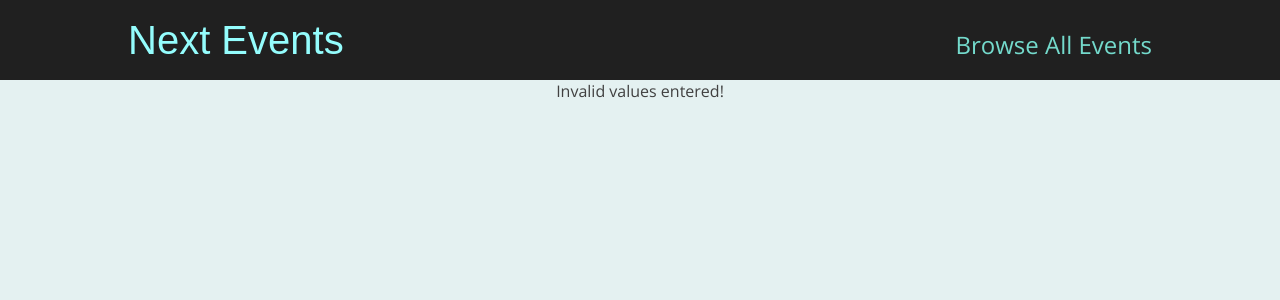
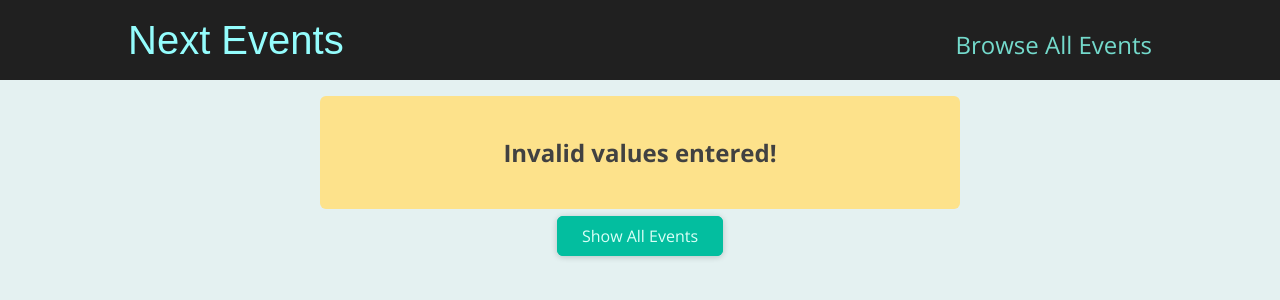
Before and after one commit to catalinst/events-app, a Next.js app: page /events/e2 in a window 1280 px wide. Shown: the top 300 px of the page. Built offline with nearby package versions, Linux system fonts and the light colour scheme.

Commit message:
Polish the app

```diff
--- a/components/EventItem.js
+++ b/components/EventItem.js
@@ -1,5 +1,5 @@
 import classes from '../styles/EventItem.module.css';
-import Button from "./Button";
+import Button from "./layout/Button";
 import DateIcon from "./icons/DateIcon";
 import AddressIcon from "./icons/AddressIcon";
 import ArrowRightIcon from "./icons/ArrowRightIcon";
--- a/components/EventSearch.js
+++ b/components/EventSearch.js
@@ -1,5 +1,5 @@
 import classes from '../styles/EventSearch.module.css';
-import Button from "./Button";
+import Button from "./layout/Button";
 import { useRef } from "react";
 
 function EventSearch(props) {
--- a/components/Button.js
+++ b/components/layout/Button.js
@@ -1,5 +1,5 @@
 import Link from 'next/link';
-import classes from '../styles/Button.module.css';
+import classes from '../../styles/Button.module.css';
 
 function Button(props) {
 
--- /dev/null
+++ b/components/layout/ErrorAlert.js
@@ -0,0 +1,7 @@
+import classes from '../../styles/ErrorAlert.module.css';
+
+function ErrorAlert(props) {
+  return <div className={classes.alert}>{props.children}</div>;
+}
+
+export default ErrorAlert;
--- a/components/Header.js
+++ b/components/layout/Header.js
@@ -1,5 +1,5 @@
 import Link from 'next/link';
-import classes from '../styles/Header.module.css';
+import classes from '../../styles/Header.module.css';
 
 function Header() {
     return (
--- /dev/null
+++ b/components/layout/ResultsTitle.js
@@ -0,0 +1,20 @@
+import Button from "./Button";
+import classes from '../../styles/ResultsTitle.module.css';
+
+function ResultsTitle(props) {
+  const { date } = props;
+
+  const formattedDate = new Date(date).toLocaleDateString('en-US', {
+    month: 'long',
+    year: 'numeric',
+  });
+
+  return (
+    <section className={classes.title}>
+      <h1>Events in {formattedDate}</h1>
+      <Button link='/events'>Show all events</Button>
+    </section>
+  );
+}
+
+export default ResultsTitle;
--- a/pages/_app.js
+++ b/pages/_app.js
@@ -1,5 +1,5 @@
 import '../styles/globals.css'
-import Layout from "../components/Layout";
+import Layout from "../components/layout/Layout";
 
 function MyApp({Component, pageProps}) {
     return (
--- a/pages/events/[...slug].js
+++ b/pages/events/[...slug].js
@@ -1,30 +1,57 @@
 import { useRouter } from "next/router";
-import {getFilteredEvents} from "../../dummy-data";
+import { getFilteredEvents } from "../../dummy-data";
 import EventList from "../../components/EventList";
+import ResultsTitle from "../../components/layout/ResultsTitle";
+import ErrorAlert from "../../components/layout/ErrorAlert";
+import Button from "../../components/layout/Button";
 
 function FilteredEventsPage() {
     const router = useRouter();
     const filterData = router.query['slug'];
 
+    /*
+    This is needed cause we double render -> first time we have no value for router.query -> error
+     */
     if (!filterData) {
-        return <p className={'center'}>Loading...</p>  // need
+        return <p className={'center'}>Loading...</p>
     }
 
     const yearNumber = parseInt(filterData[0]);
     const monthNumber = +filterData[1]; // same as above
 
     if(isNaN(yearNumber) || isNaN(monthNumber)) {
-        return <p className={'center'}>Invalid values entered!</p>
+        return (
+            <div>
+                <ErrorAlert>
+                    <p>Invalid values entered!</p>
+                </ErrorAlert>
+                <div className={'center'}>
+                    <Button link={'/events'}>Show All Events</Button>
+                </div>
+            </div>
+        );
     }
 
     const events = getFilteredEvents({ year: yearNumber, month: monthNumber });
 
     if (!events || events.length === 0) {
-        return <p className={'center'}>No events found!</p>
+        return (
+            <div>
+                <ErrorAlert>
+                    <p>No events found!</p>
+                </ErrorAlert>
+                <div className={'center'}>
+                    <Button link={'/events'}>Show All Events</Button>
+                </div>
+            </div>
+        );
     }
+
+    const date = new Date(yearNumber, monthNumber - 1);
 
     return (
         <div>
+            <ResultsTitle date={date} />
             <EventList list={events} />
         </div>
     );
--- /dev/null
+++ b/styles/ErrorAlert.module.css
@@ -0,0 +1,11 @@
+.alert {
+  margin: 1rem auto;
+  padding: 1rem 2rem;
+  width: 90%;
+  max-width: 40rem;
+  background-color: #fde28b;
+  font-weight: bold;
+  font-size: 1.5rem;
+  text-align: center;
+  border-radius: 6px;
+}
--- /dev/null
+++ b/styles/ResultsTitle.module.css
@@ -0,0 +1,6 @@
+.title {
+  margin: 2rem auto;
+  width: 90%;
+  max-width: 40rem;
+  text-align: center;
+}
```
Also changed, not shown: pages/events/[eventId].js (+6 -1 lines), components/layout/Layout.js (renamed from components/Layout.js).
